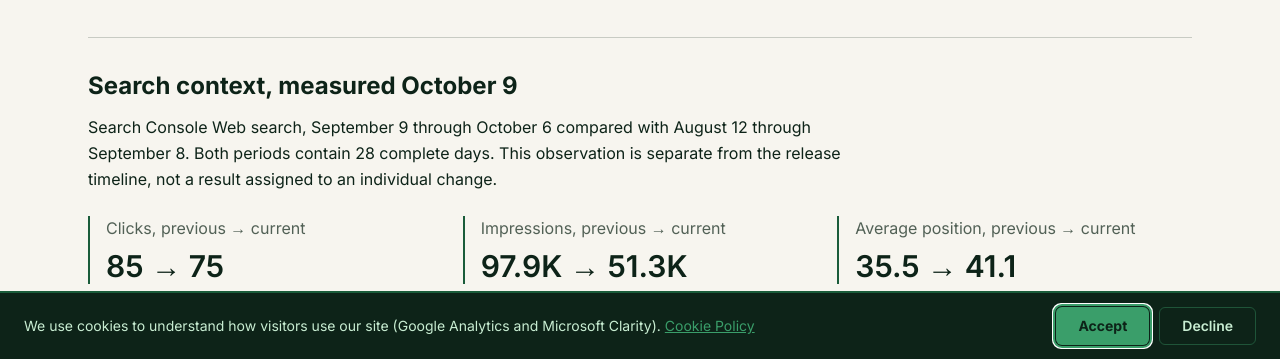
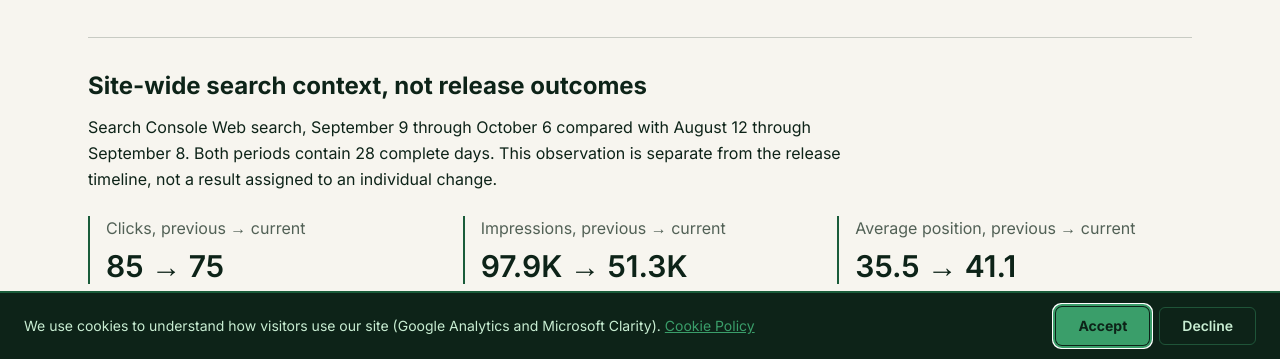
Before and after one commit to SequoiaGeo/next-website, a Next.js app: page /website-history in a window 1280 px wide. Shown: the part 441-800 px from the top of the page. Built offline with nearby package versions, Linux system fonts and the light colour scheme; no server answers.

Commit message:
Separate site-wide search snapshot from release outcomes

```diff
--- a/src/app/website-history/page.tsx
+++ b/src/app/website-history/page.tsx
@@ -38,12 +38,12 @@ export default function WebsiteHistoryPage() {
       <p className="mt-4 max-w-3xl leading-relaxed text-[#526156]">Dates below are source-control record dates, not independently confirmed production timestamps. This is a selected history, not every repository change. Changes often overlap, so later search results cannot automatically be attributed to one release.</p>
 
       <section className="mt-12 border-y border-[#0D2318]/20 py-8" aria-labelledby="search-context">
-        <h2 id="search-context" className="text-2xl font-bold">Search context, measured October 9</h2>
+        <h2 id="search-context" className="text-2xl font-bold">Site-wide search context, not release outcomes</h2>
         <p className="mt-3 max-w-3xl leading-relaxed">Search Console Web search, September 9 through October 6 compared with August 12 through September 8. Both periods contain 28 complete days. This observation is separate from the release timeline, not a result assigned to an individual change.</p>
         <div className="mt-6 grid gap-5 sm:grid-cols-3">
           {[['Clicks', '85 → 75'], ['Impressions', '97.9K → 51.3K'], ['Average position', '35.5 → 41.1']].map(([label, value]) => <div key={label} className="border-l-2 border-[#1A5C3A] pl-4"><p className="text-[#526156]">{label}, previous → current</p><p className="mt-2 text-3xl font-semibold">{value}</p></div>)}
         </div>
-        <p className="mt-5 text-base leading-relaxed text-[#526156]">Impressions retain the interface&apos;s rounding. Average position is affected by query mix; a higher number is worse. These figures measure search activity, not leads or booked jobs. They exclude separate AI-feature reporting. No cause of the decline has been established.</p>
+        <p className="mt-5 text-base leading-relaxed text-[#526156]">Read October 9, 2026; the interface reported its last update about 30.5 hours earlier. Impressions retain the interface&apos;s rounding. Average position is affected by query mix; a higher number is worse. These figures measure search activity, not leads or booked jobs. They exclude separate AI-feature reporting. This is a site-wide observation across overlapping changes, not a before-and-after result for any entry. No cause of the decline has been established.</p>
       </section>
 
       <section className="mt-12" aria-labelledby="recent-visual">
```
